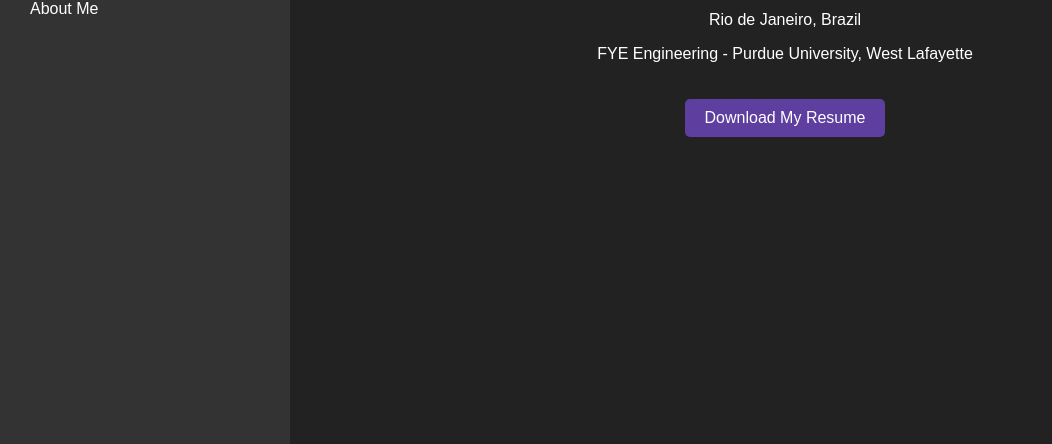
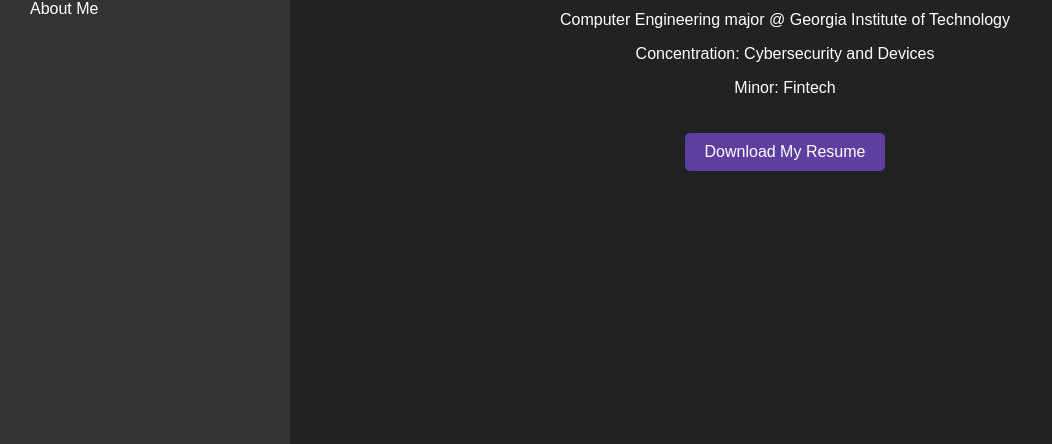
Before and after one commit to chars06/portFolio, a plain HTML site: page index.html in a window 1280 px wide. Shown: the part 356-800 px from the top of the page, without its empty margins (0-1052 px from the left). Drawn offline with Linux system fonts and the light colour scheme.

Commit message:
Update index.html
trasnfer and all

```diff
--- a/index.html
+++ b/index.html
@@ -39,13 +39,13 @@
         .content {
             flex: 1;
             display: flex;
-            justify-content: center; /* Center the content horizontally */
-            align-items: center;     /* Center the content vertically */
+            justify-content: center;
+            align-items: center;
             padding: 20px;
         }
 
         .content-inner {
-            text-align: center; /* Ensure text inside content is centered */
+            text-align: center;
         }
 
         .download-btn {
@@ -84,7 +84,9 @@
             <div class="content-inner">
                 <h1>Charlotte Sandoli's Portfolio</h1>
                 <p>Rio de Janeiro, Brazil</p>
-                <p>FYE Engineering - Purdue University, West Lafayette</p>
+                <p>Computer Engineering major @ Georgia Institute of Technology</p>
+                <p>Concentration: Cybersecurity and Devices</p>
+                <p>Minor: Fintech</p>
 
                 <a href="resume.pdf" download="Charlotte_Sandoli_Resume.pdf" class="download-btn">Download My Resume</a>
             </div>
```
